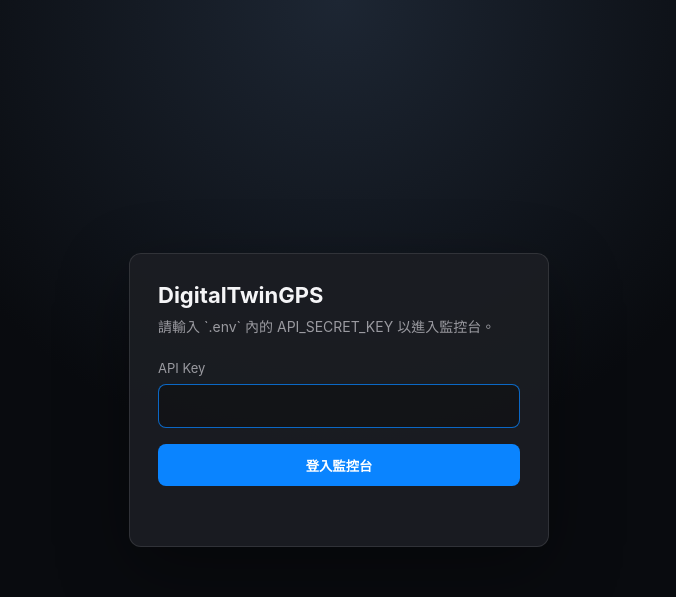
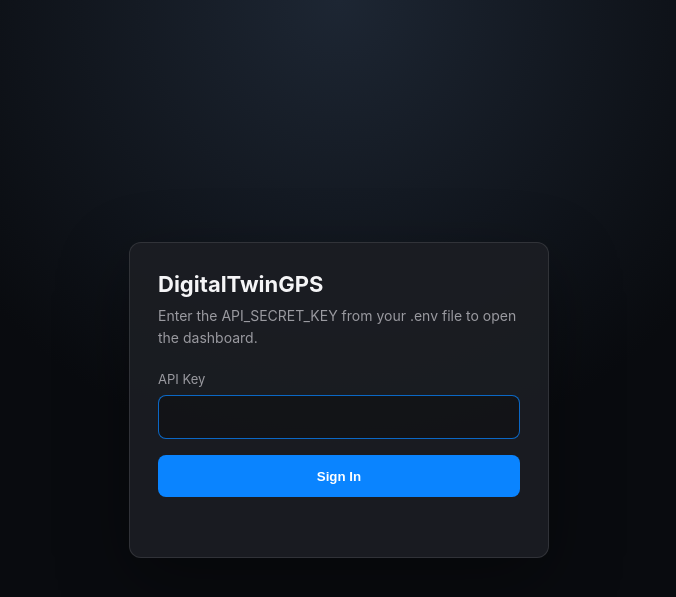
Before and after one commit to YangShengWen-0505/-DigitalTwinGPS, a Flask app: page /login in a window 1280 px wide. Shown: the top 597 px of the page, without its empty margins (301-977 px from the left). Run offline with Flask 3, Linux system fonts and the light colour scheme; parts of the project's set-up code (start-up, migrations or seed data) failed here and were passed over.

Commit message:
Document code intent and localize login page

```diff
--- a/digital_twin/__init__.py
+++ b/digital_twin/__init__.py
@@ -28,6 +28,8 @@ def create_app():
 
     @app.before_request
     def log_request_info():
+        # The dashboard polls these read-only endpoints frequently; keeping
+        # them out of all.log makes mission events much easier to audit.
         if request.method == "GET" and (
             request.path in NOISY_GET_PATHS or request.path.startswith("/static/")
         ):
@@ -41,6 +43,8 @@ def create_app():
 
     @app.after_request
     def add_security_headers(response):
+        # Keep browser-facing defaults strict because this app is normally
+        # exposed over Tailscale and authenticated with a shared API key.
         response.headers.setdefault("X-Content-Type-Options", "nosniff")
         response.headers.setdefault("X-Frame-Options", "DENY")
         response.headers.setdefault("Referrer-Policy", "no-referrer")
--- a/digital_twin/api/middleware.py
+++ b/digital_twin/api/middleware.py
@@ -14,6 +14,7 @@ def mask_secret(value: str | None) -> str:
 
 def has_valid_api_key() -> bool:
     api_key = request.headers.get("X-API-Key", "")
+    # Constant-time comparison avoids leaking secret validity through timing.
     return bool(api_key) and hmac.compare_digest(api_key, config.API_SECRET_KEY)
 
 
@@ -29,6 +30,8 @@ def require_api_key(allow_session: bool = True):
                 return f(*args, **kwargs)
 
             logger.log_security(
+                # Store only a masked key prefix so security logs remain useful
+                # without becoming a source of credential disclosure.
                 f"Unauthorized request: {request.method} {request.path} "
                 f"from {request.remote_addr}; key={mask_secret(request.headers.get('X-API-Key'))}",
                 "warning",
--- a/digital_twin/api/routes.py
+++ b/digital_twin/api/routes.py
@@ -107,6 +107,7 @@ def logout():
 @api_bp.route("/stop_task", methods=["GET", "POST"])
 @require_api_key(allow_session=False)
 def stop_task_route():
+    # Increment first so active worker threads observe cancellation quickly.
     state.mission_generation += 1
     logger.log_sys("Mission abort command received. Cleaning up.", "warning")
     state.stop_mission("aborted")
@@ -123,6 +124,9 @@ def start_task():
         return jsonify({"error": str(exc)}), 400
 
     previous_was_active = state.mission_active
+    # A new start request intentionally supersedes any active mission. The
+    # generation bump asks older workers to exit before the new log session is
+    # created, which keeps session boundaries readable.
     state.mission_generation += 1
     current_gen = state.mission_generation
     if previous_was_active:
--- a/digital_twin/state.py
+++ b/digital_twin/state.py
@@ -6,6 +6,8 @@ from typing import Optional
 last_sent_coords: dict[str, Optional[float]] = {"lat": None, "lng": None}
 drift_state: dict[str, float] = {"lat": 0.0, "lng": 0.0}
 
+# Worker threads receive the generation they were created with. Bumping this
+# value is the cooperative cancellation signal for older mission workers.
 mission_generation: int = 0
 mission_active: bool = False
 mission_started_at: Optional[float] = None
@@ -30,6 +32,8 @@ mission_stats: dict[str, int | float | str | None] = {
 
 
 def reset_runtime_position() -> None:
+    # Reset only runtime drift/position data; mission metadata is managed by
+    # start_mission(), stop_mission(), and complete_mission().
     with coord_lock:
         last_sent_coords.update({"lat": None, "lng": None})
         drift_state.update({"lat": 0.0, "lng": 0.0})
--- a/digital_twin/templates/login.html
+++ b/digital_twin/templates/login.html
@@ -1,9 +1,9 @@
 <!DOCTYPE html>
-<html lang="zh-Hant">
+<html lang="en">
 <head>
     <meta charset="UTF-8">
     <meta name="viewport" content="width=device-width, initial-scale=1.0">
-    <title>DigitalTwinGPS 登入</title>
+    <title>DigitalTwinGPS Sign In</title>
     <style>
         :root {
             --bg: #090b0f;
@@ -69,11 +69,11 @@
 <body>
     <main>
         <h1>DigitalTwinGPS</h1>
-        <p>請輸入 `.env` 內的 API_SECRET_KEY 以進入監控台。</p>
+        <p>Enter the API_SECRET_KEY from your .env file to open the dashboard.</p>
         <form method="post" action="/login">
             <label for="api_key">API Key</label>
             <input id="api_key" name="api_key" type="password" autocomplete="current-password" required autofocus>
-            <button type="submit">登入監控台</button>
+            <button type="submit">Sign In</button>
             <div class="error">{{ error }}</div>
         </form>
     </main>
--- a/run_server.py
+++ b/run_server.py
@@ -28,10 +28,10 @@ if __name__ == "__main__":
 
     try:
         if use_caddy:
-            # Caddy 模式 — Flask 只聽 localhost HTTP，TLS 由 Caddy 處理
+            # In Caddy mode, Flask only listens on localhost HTTP; Caddy owns TLS.
             app.run(port=flask_port, host='127.0.0.1', use_reloader=False)
         else:
-            # 開發模式：使用 adhoc 自簽憑證，監聽所有網路介面
+            # Development mode uses an adhoc self-signed certificate on all interfaces.
             app.run(port=flask_port, host='0.0.0.0', use_reloader=False, ssl_context='adhoc')
     except Exception as e:
         print(f"Startup Failed: {e}")
```
Also changed, not shown: digital_twin/core/navigation.py (+14 -0 lines), digital_twin/logger.py (+9 -0 lines).
